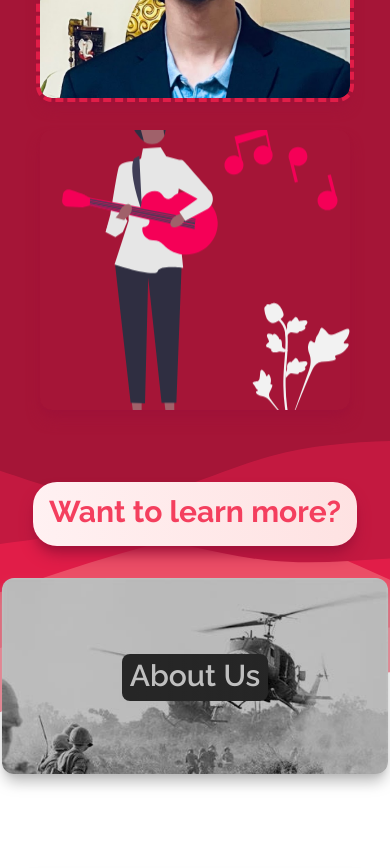
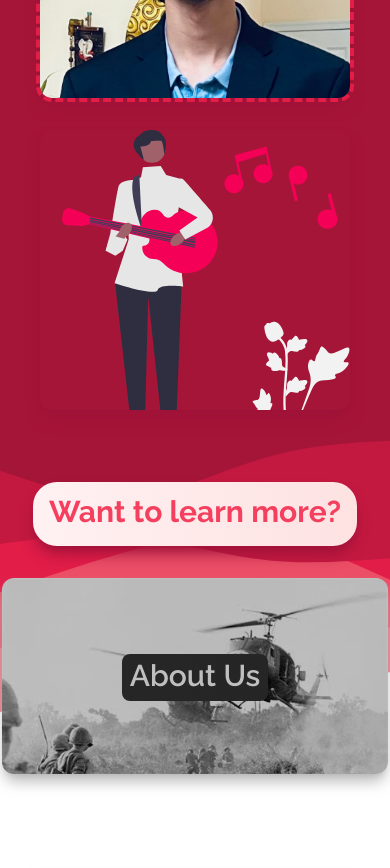
Before and after one commit to shojha24/vivace-website, a Next.js app: page / in a window 390 px wide. Shown: the part 2340-3208 px from the top of the page. Built offline with nearby package versions, Linux system fonts and the light colour scheme.

Commit message:
minor clipart fixes p2

```diff
--- a/app/page.tsx
+++ b/app/page.tsx
@@ -39,7 +39,7 @@ export default function Home() {
           <div className="outline-dashed outline-4 outline-rose-600 md:col-span-1 max-md:col-span-3 row-span-1 bg-[url('assets/sharabh.jpg')] bg-cover bg-center rounded-xl shadow-lg shadow-rose-800 transition ease-in-out delay-100 hover:scale-105 duration-300">
           </div>
 
-          <div className="md:col-span-1 max-md:col-span-3 row-span-1 bg-[url('assets/piano.svg')] bg-contain max-md:bg-cover bg-center rounded-xl shadow-lg shadow-rose-800 transition ease-in-out delay-100 hover:scale-105 duration-300">
+          <div className="md:col-span-1 max-md:col-span-3 row-span-1 bg-[url('assets/piano.svg')] bg-contain max-md:bg-cover max-md:bg-top bg-center rounded-xl shadow-lg shadow-rose-800 transition ease-in-out delay-100 hover:scale-105 duration-300">
           </div>
 
 
```
